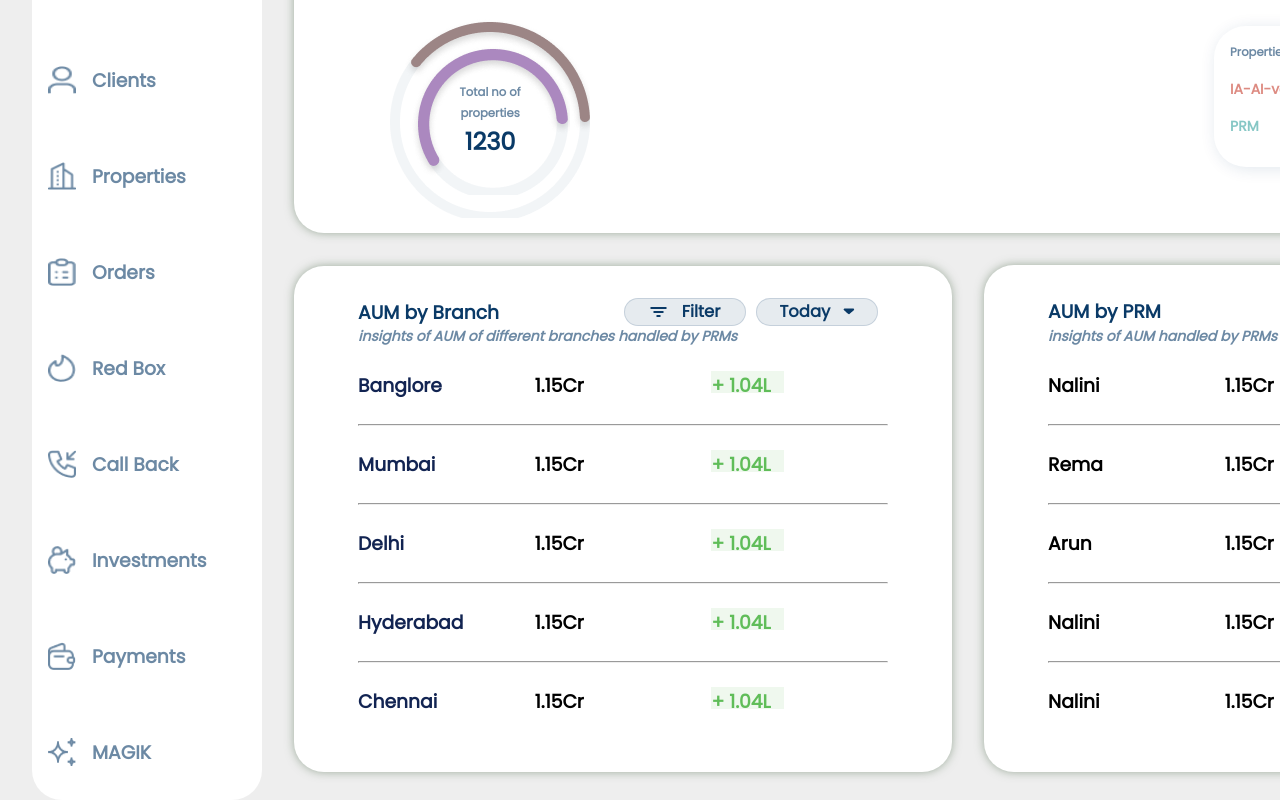
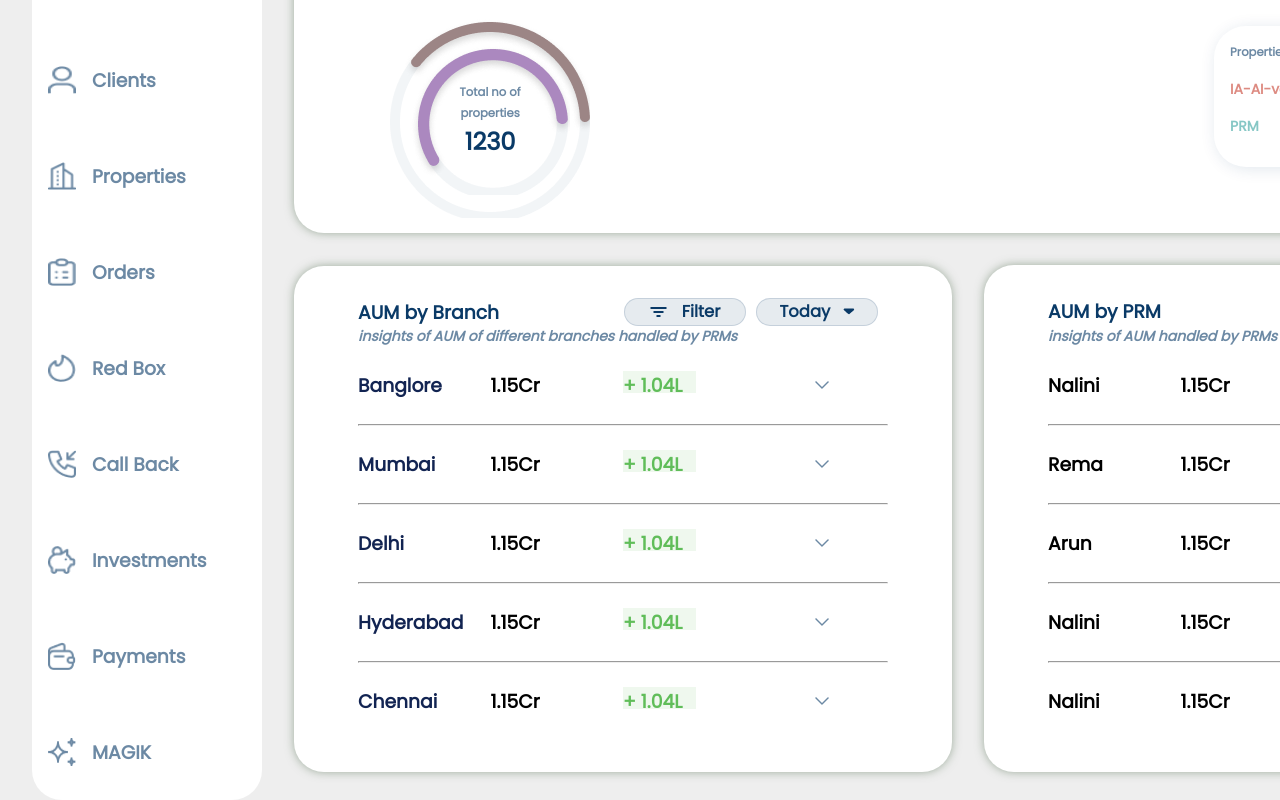
Before and after one commit to DeviPrasadKL/Web-Page, a React (Vite) app: page / in a window 1280 px wide. Shown: the part 368-1168 px from the top of the page. Built offline with nearby package versions, Linux system fonts and the light colour scheme.

Commit message:
Adding more colors

```diff
--- a/src/Components/Table1.jsx
+++ b/src/Components/Table1.jsx
@@ -1,6 +1,7 @@
 import React, { useState } from 'react';
 import filter from '../assets/Vectorfliter.png'
 import arrowDown from '../assets/Vector 633.png'
+import arrow from '../assets/Vectora.png'
 
 export default function Table1() {
     const [openView, setOpenView] = useState(false);
@@ -11,7 +12,7 @@ export default function Table1() {
     return (
         <div className='bg-white' style={{ width: '530px', height: 'auto', borderRadius: '30px', padding: '2rem 4rem', marginLeft: '2rem', marginTop: '2rem', boxShadow: '0px 0px 10px #55715389' }} >
             <div className="top" style={{ display: 'flex', justifyContent: 'space-between' }}>
-                <div style={{ height:'24px' }}>
+                <div style={{ height: '24px' }}>
                     <h3 style={{ color: 'rgba(10, 58, 103, 1)' }}>AUM by Branch</h3>
                 </div>
                 <div style={{ display: 'flex', height: '28px' }} >
@@ -25,11 +26,14 @@ export default function Table1() {
                     </div>
                 </div>
             </div>
-            <h6><i style={{ color: 'rgba(10, 58, 103, 0.6)', fontSize:'14px' }}>insights of AUM of different branches handled by PRMs</i></h6>
+            <h6><i style={{ color: 'rgba(10, 58, 103, 0.6)', fontSize: '14px' }}>insights of AUM of different branches handled by PRMs</i></h6>
             <div className='flex1' onClick={openOptions}>
                 <h3 className='cities'>Banglore</h3>
                 <h3>1.15Cr</h3>
                 <h3 className='green'>+ 1.04L</h3>
+                <div className='flex'>
+                    <img src={arrow} alt="" />
+                </div>
             </div>
             <hr />
             <div style={{ display: openView ? "grid" : "none", gridTemplateColumns: '1fr 1fr 1fr 1fr 1fr', paddingTop: '0.5rem' }} >
@@ -80,24 +84,36 @@ export default function Table1() {
                 <h3 className='cities'>Mumbai</h3>
                 <h3>1.15Cr</h3>
                 <h3 className='green'>+ 1.04L</h3>
+                <div className='flex'>
+                    <img src={arrow} alt="" />
+                </div>
             </div>
             <hr />
             <div className='flex1'>
                 <h3 className='cities'>Delhi</h3>
                 <h3>1.15Cr</h3>
                 <h3 className='green'>+ 1.04L</h3>
+                <div className='flex'>
+                    <img src={arrow} alt="" />
+                </div>
             </div>
             <hr />
             <div className='flex1'>
                 <h3 className='cities'>Hyderabad</h3>
                 <h3>1.15Cr</h3>
                 <h3 className='green'>+ 1.04L</h3>
+                <div className='flex'>
+                    <img src={arrow} alt="" />
+                </div>
             </div>
             <hr />
             <div className='flex1'>
                 <h3 className='cities'>Chennai</h3>
                 <h3>1.15Cr</h3>
                 <h3 className='green'>+ 1.04L</h3>
+                <div className='flex'>
+                    <img src={arrow} alt="" />
+                </div>
             </div>
         </div>
     );
--- a/src/Components/Table2.jsx
+++ b/src/Components/Table2.jsx
@@ -1,6 +1,7 @@
 import React from 'react';
 import filter from '../assets/Vectorfliter.png'
 import arrowDown from '../assets/Vector 633.png'
+import arrow from '../assets/Vectora.png'
 
 export default function Table2() {
     return (
@@ -25,30 +26,45 @@ export default function Table2() {
                 <h3>Nalini</h3>
                 <h3>1.15Cr</h3>
                 <h3>+ 1.04L</h3>
+                <div className='flex'>
+                    <img src={arrow} alt="" />
+                </div>
             </div>
             <hr />
             <div className='flex1'>
                 <h3>Rema</h3>
                 <h3>1.15Cr</h3>
                 <h3>+ 1.04L</h3>
+                <div className='flex'>
+                    <img src={arrow} alt="" />
+                </div>
             </div>
             <hr />
             <div className='flex1'>
                 <h3>Arun</h3>
                 <h3>1.15Cr</h3>
                 <h3>+ 1.04L</h3>
+                <div className='flex'>
+                    <img src={arrow} alt="" />
+                </div>
             </div>
             <hr />
             <div className='flex1'>
                 <h3>Nalini</h3>
                 <h3>1.15Cr</h3>
                 <h3>+ 1.04L</h3>
+                <div className='flex'>
+                    <img src={arrow} alt="" />
+                </div>
             </div>
             <hr />
             <div className='flex1'>
                 <h3>Nalini</h3>
                 <h3>1.15Cr</h3>
                 <h3>+ 1.04L</h3>
+                <div className='flex'>
+                    <img src={arrow} alt="" />
+                </div>
             </div>
         </div>
     );
--- a/src/index.css
+++ b/src/index.css
@@ -102,7 +102,7 @@
 
   .flex1 {
       display: grid;
-      grid-template-columns: 1fr 1fr 1fr;
+      grid-template-columns: 1fr 1fr 1fr 1fr;
       padding: 1.5rem 0rem;
   }
   .ring{
```
Also changed, not shown: src/assets/Vectora.png (added).
